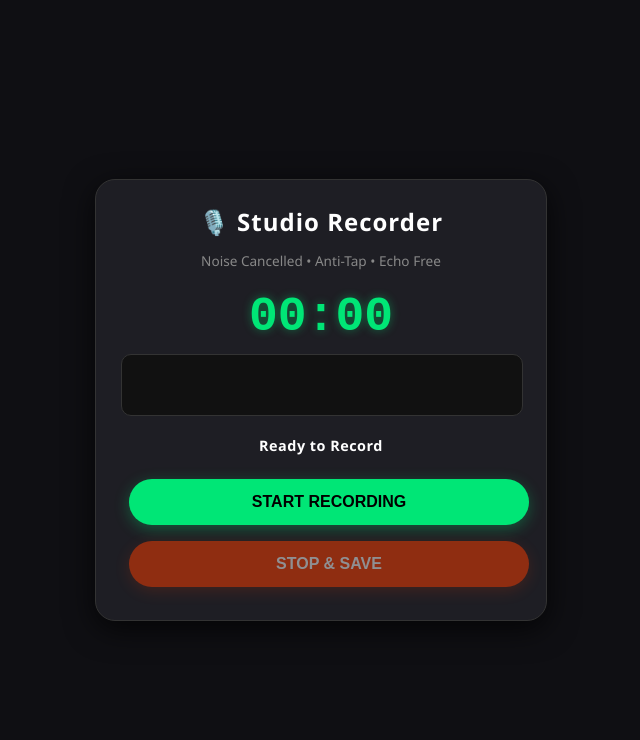
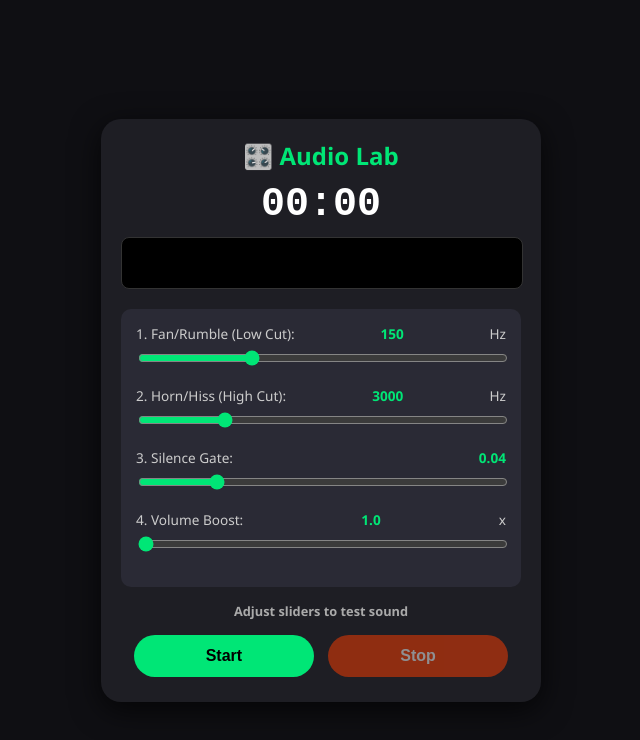
Before and after one commit to ashokpksaa/AI_Voice_Recorder, a plain HTML site: page index.html in a window 1280 px wide. Shown: the whole page, without its empty margins (319-959 px from the left). Drawn offline with Linux system fonts and the light colour scheme.

Commit message:
Update index.html

```diff
--- a/index.html
+++ b/index.html
@@ -3,50 +3,65 @@
 <head>
     <meta charset="UTF-8">
     <meta name="viewport" content="width=device-width, initial-scale=1.0">
-    <title>Pro AI Recorder + Timer</title>
+    <title>Audio Lab Tester</title>
     <style>
-        body { font-family: 'Segoe UI', sans-serif; background: #0f0f13; color: white; display: flex; flex-direction: column; align-items: center; justify-content: center; height: 100vh; margin: 0; }
-        .container { text-align: center; background: #1e1e24; padding: 25px; border-radius: 20px; width: 90%; max-width: 400px; box-shadow: 0 8px 30px rgba(0,0,0,0.7); border: 1px solid #333; }
+        body { font-family: 'Segoe UI', sans-serif; background: #0f0f13; color: white; display: flex; flex-direction: column; align-items: center; justify-content: center; min-height: 100vh; margin: 0; padding: 10px; }
+        .container { text-align: center; background: #1e1e24; padding: 20px; border-radius: 20px; width: 95%; max-width: 400px; box-shadow: 0 8px 30px rgba(0,0,0,0.7); }
 
-        h2 { margin: 0 0 10px 0; color: #fff; font-weight: 600; letter-spacing: 1px; }
-        p { color: #888; font-size: 0.85rem; margin-bottom: 20px; }
+        h2 { margin: 0 0 10px 0; color: #00e676; }
 
-        /* TIMER STYLE (New) */
-        #timer {
-            font-size: 3rem;
-            font-weight: bold;
-            font-family: 'Courier New', monospace; /* Monospace ताकि नंबर हिले नहीं */
-            color: #00e676;
-            margin: 10px 0;
-            text-shadow: 0 0 10px rgba(0, 230, 118, 0.4);
-        }
+        #timer { font-size: 2.5rem; font-weight: bold; font-family: monospace; color: #fff; margin: 10px 0; }
+        canvas { width: 100%; height: 50px; background: #000; border-radius: 8px; margin-bottom: 15px; border: 1px solid #333; }
 
-        canvas { width: 100%; height: 60px; background: #111; border-radius: 10px; margin-bottom: 15px; border: 1px solid #333; }
+        /* SLIDERS SECTION */
+        .controls-area { text-align: left; background: #2a2a35; padding: 15px; border-radius: 10px; margin-bottom: 15px; }
+        .control-group { margin-bottom: 15px; }
+        label { display: flex; justify-content: space-between; font-size: 0.85rem; color: #ccc; margin-bottom: 5px; }
+        .value-display { color: #00e676; font-weight: bold; }
 
-        .status { font-size: 0.9rem; margin-bottom: 15px; font-weight: bold; min-height: 20px; letter-spacing: 0.5px; }
+        input[type=range] { width: 100%; cursor: pointer; accent-color: #00e676; }
 
-        button { padding: 14px 28px; border: none; border-radius: 50px; font-size: 16px; font-weight: bold; cursor: pointer; margin: 8px; transition: 0.2s; width: 100%; text-transform: uppercase; }
-        #btnStart { background: #00e676; color: #000; box-shadow: 0 4px 15px rgba(0, 230, 118, 0.3); }
-        #btnStart:active { transform: scale(0.98); }
+        .status { font-size: 0.8rem; margin-bottom: 10px; font-weight: bold; color: #aaa; }
 
-        #btnStop { background: #ff3d00; color: white; opacity: 0.5; pointer-events: none; box-shadow: 0 4px 15px rgba(255, 61, 0, 0.3); }
+        button { padding: 12px; border: none; border-radius: 50px; font-size: 16px; font-weight: bold; cursor: pointer; margin: 5px; width: 45%; transition: 0.2s; }
+        #btnStart { background: #00e676; color: #000; }
+        #btnStop { background: #ff3d00; color: white; opacity: 0.5; pointer-events: none; }
 
-        audio { width: 100%; margin-top: 20px; display: none; border-radius: 10px; }
+        audio { width: 100%; margin-top: 10px; display: none; }
     </style>
 </head>
 <body>
     <div class="container">
-        <h2>🎙️ Studio Recorder</h2>
-        <p>Noise Cancelled • Anti-Tap • Echo Free</p>
+        <h2>🎛️ Audio Lab</h2>
+        <div id="timer">00:00</div>
+        <canvas id="visualizer"></canvas>
 
-        <div id="timer">00:00</div>
+        <div class="controls-area">
 
-        <canvas id="visualizer"></canvas>
-        <div class="status" id="status">Ready to Record</div>
+            <div class="control-group">
+                <label>1. Fan/Rumble (Low Cut): <span id="valLow" class="value-display">150</span> Hz</label>
+                <input type="range" id="slLow" min="0" max="500" value="150">
+            </div>
 
-        <button id="btnStart">Start Recording</button>
-        <button id="btnStop">Stop & Save</button>
+            <div class="control-group">
+                <label>2. Horn/Hiss (High Cut): <span id="valHigh" class="value-display">3000</span> Hz</label>
+                <input type="range" id="slHigh" min="1000" max="10000" value="3000">
+            </div>
 
+            <div class="control-group">
+                <label>3. Silence Gate: <span id="valGate" class="value-display">0.04</span></label>
+                <input type="range" id="slGate" min="0" max="0.20" step="0.01" value="0.04">
+            </div>
+
+            <div class="control-group">
+                <label>4. Volume Boost: <span id="valVol" class="value-display">1.0</span>x</label>
+                <input type="range" id="slVol" min="1.0" max="10.0" step="0.5" value="1.0">
+            </div>
+
+        </div>
+        <div class="status" id="status">Adjust sliders to test sound</div>
+        <button id="btnStart">Start</button>
+        <button id="btnStop">Stop</button>
         <audio id="audioPlayer" controls></audio>
     </div>
     <script src="main.js"></script>
```
